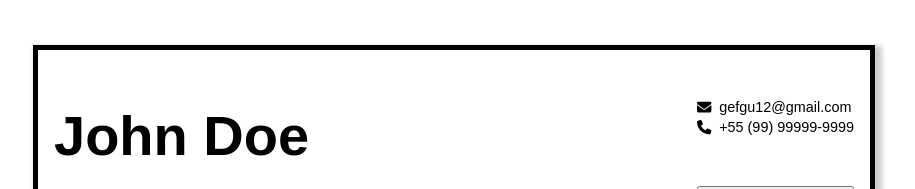
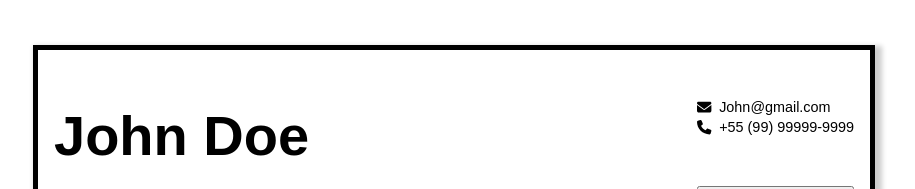
Before and after one commit to gefgu/cv-application, a React (Create React App) app: page / in a window 1280 px wide. Shown: the top 189 px of the page, without its empty margins (186-1101 px from the left). Built offline with nearby package versions, Linux system fonts and the light colour scheme.

Commit message:
Add random email to general data

```diff
--- a/src/App.js
+++ b/src/App.js
@@ -12,7 +12,7 @@ class App extends Component {
       data: {
         general: {
           name: "John Doe",
-          email: "gefgu12@gmail.com",
+          email: "John@gmail.com",
           phone: "+55 (99) 99999-9999",
           editing: false,
         },
```
